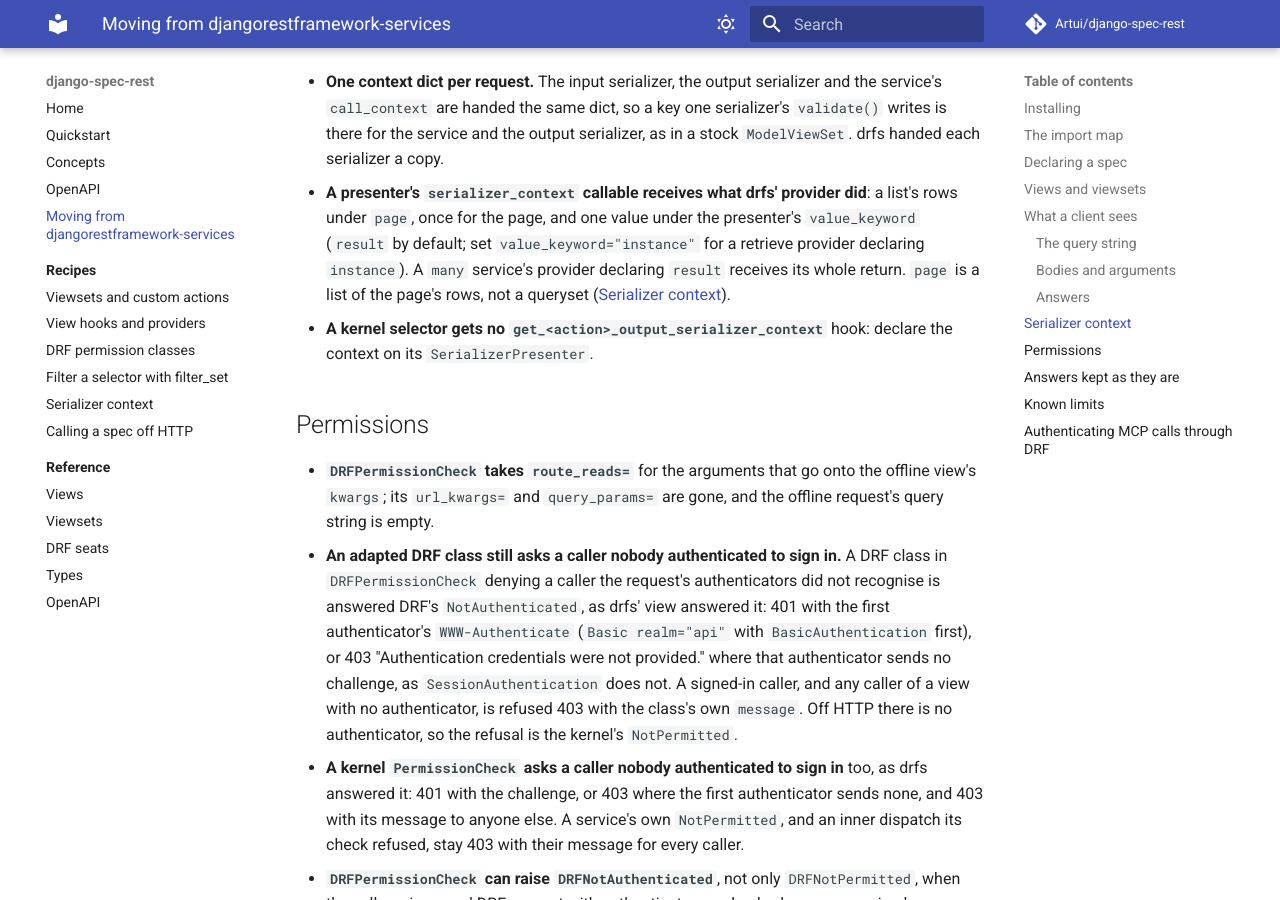
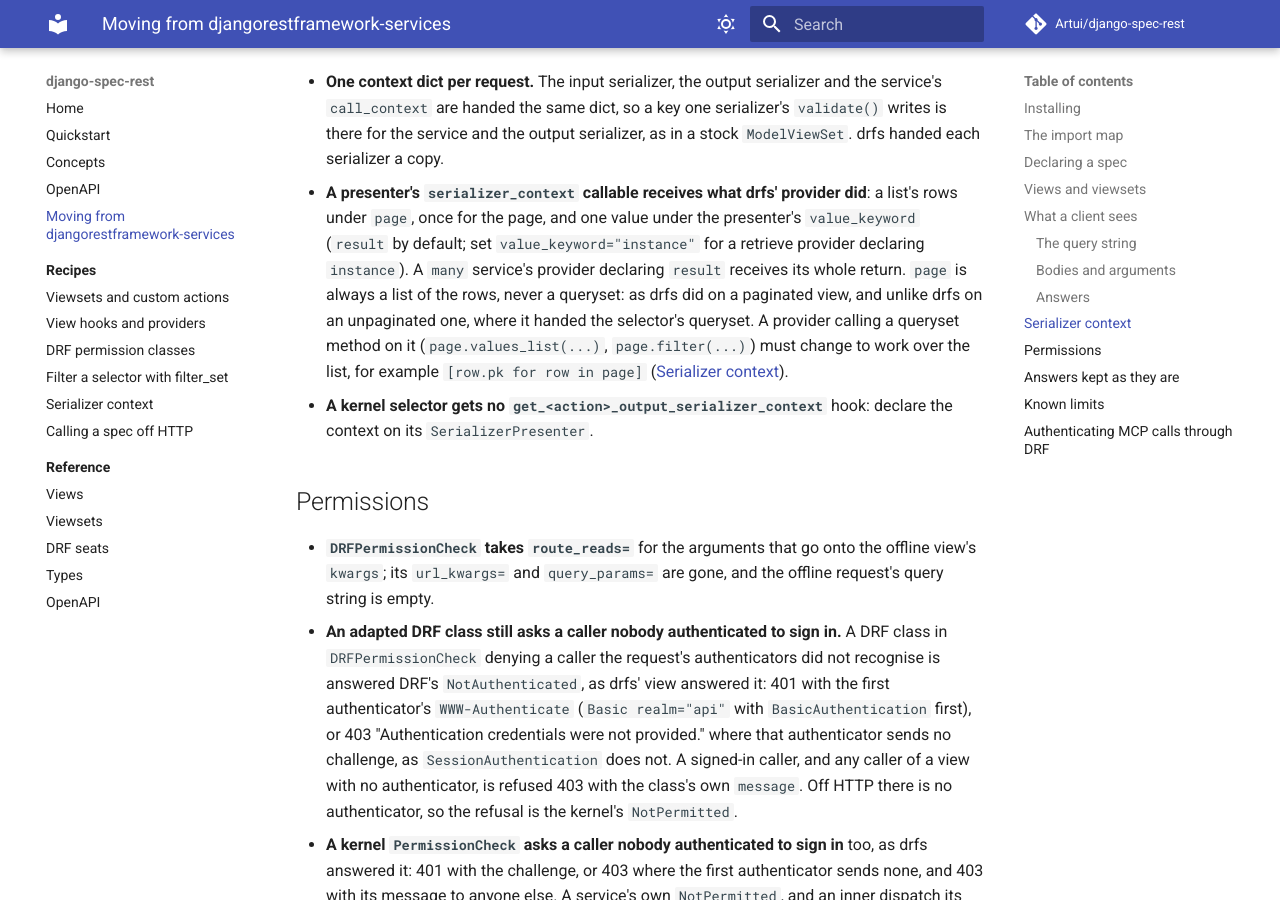
Before and after one commit to Artui/django-spec-rest, an MkDocs documentation site: the page built from docs/moving-from-drfs.md, in a window 1280 px wide and 900 px high, scrolled down 5556 px. Built offline with MkDocs 1.6.1 and Material for MkDocs 9.7.7, drawn with Linux system fonts in a browser that asks for light colours; comment, search, counter and statistics services are not loaded.

Commit message:
Say that a page callable's page is a list of rows, never a queryset
As drfs handed it on a paginated view, and unlike drfs on an unpaginated one,
where it handed the selector's queryset: a provider calling a queryset method
on it must work over the list.

Co-Authored-By: Claude Opus 5.5 <noreply@anthropic.com>

```diff
--- a/docs/moving-from-drfs.md
+++ b/docs/moving-from-drfs.md
@@ -190,7 +190,11 @@ The query string is read by the kernel's flat reader:
   the presenter's `value_keyword` (`result` by default; set
   `value_keyword="instance"` for a retrieve provider declaring `instance`). A
   `many` service's provider declaring `result` receives its whole return.
-  `page` is a list of the page's rows, not a queryset
+  `page` is always a list of the rows, never a queryset: as drfs did on a
+  paginated view, and unlike drfs on an unpaginated one, where it handed the
+  selector's queryset. A provider calling a queryset method on it
+  (`page.values_list(...)`, `page.filter(...)`) must change to work over the
+  list, for example `[row.pk for row in page]`
   ([Serializer context](recipes/serializer-context.md#what-a-presenters-callable-receives)).
 - **A kernel selector gets no `get_<action>_output_serializer_context`** hook:
   declare the context on its `SerializerPresenter`.
```
Also changed, not shown: CHANGELOG.md (+5 -2 lines).
